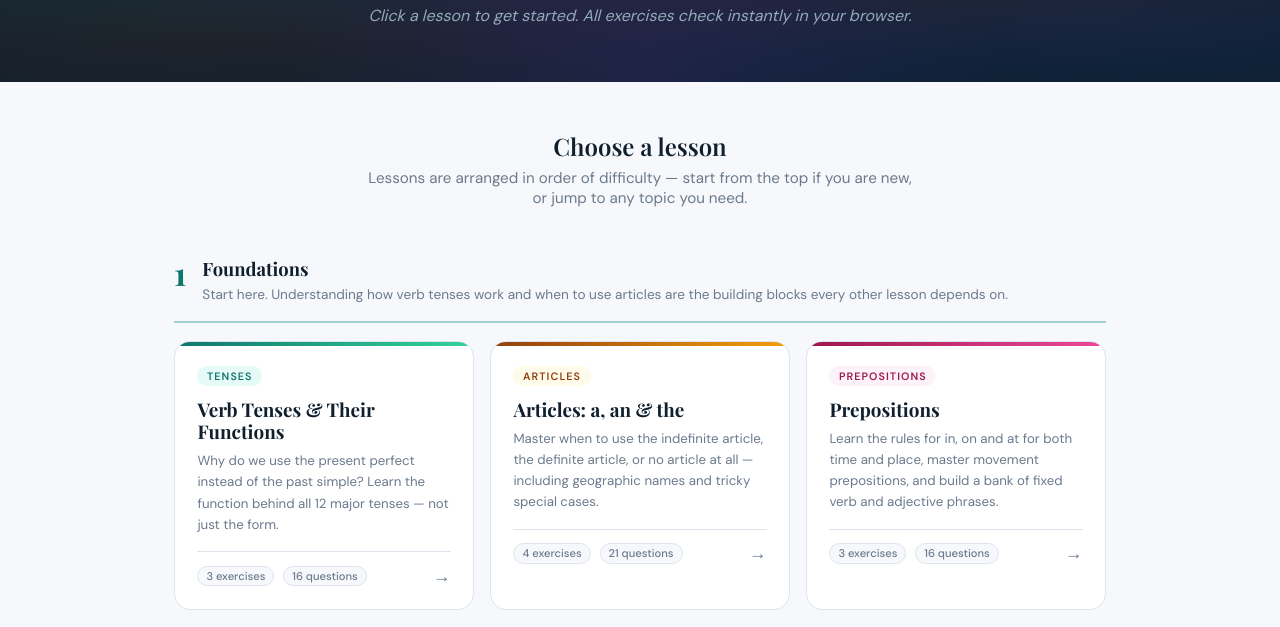
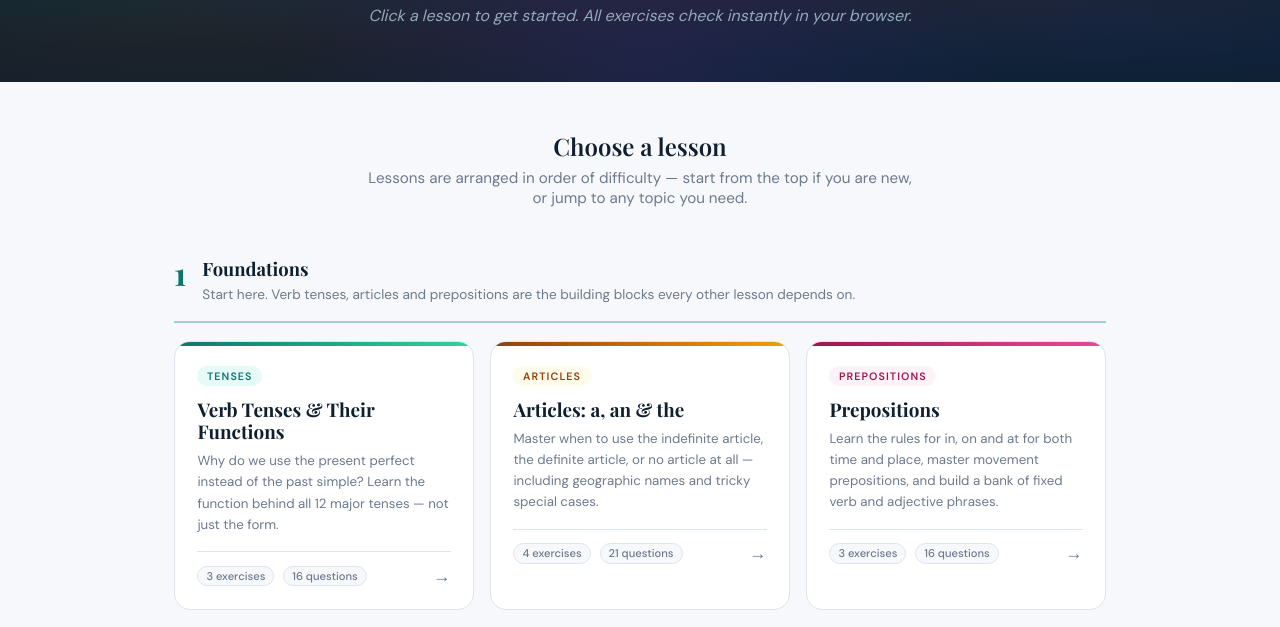
Before and after one commit to AndyMatthews2510/grammar, a plain HTML site: page index.html in a window 1280 px wide. Shown: the part 173-800 px from the top of the page. Drawn offline with nearby package versions, Linux system fonts and the light colour scheme; a web font is replaced by a local one.

Commit message:
Update index.html

```diff
--- a/index.html
+++ b/index.html
@@ -200,7 +200,7 @@
       <div class="sec-num">1</div>
       <div class="sec-info">
         <div class="sec-title">Foundations</div>
-        <div class="sec-desc">Start here. Understanding how verb tenses work and when to use articles are the building blocks every other lesson depends on.</div>
+        <div class="sec-desc">Start here. Verb tenses, articles and prepositions are the building blocks every other lesson depends on.</div>
       </div>
     </div>
     <div class="lessons">
```
